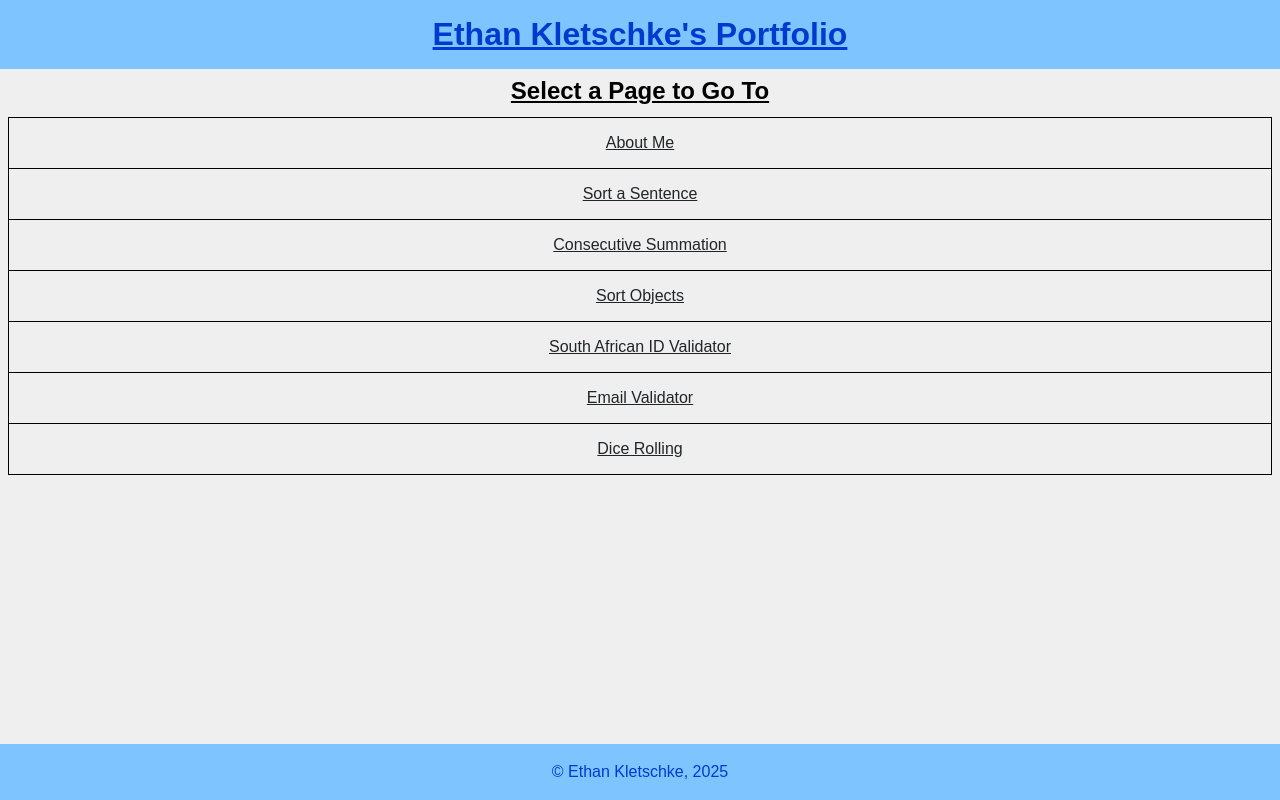
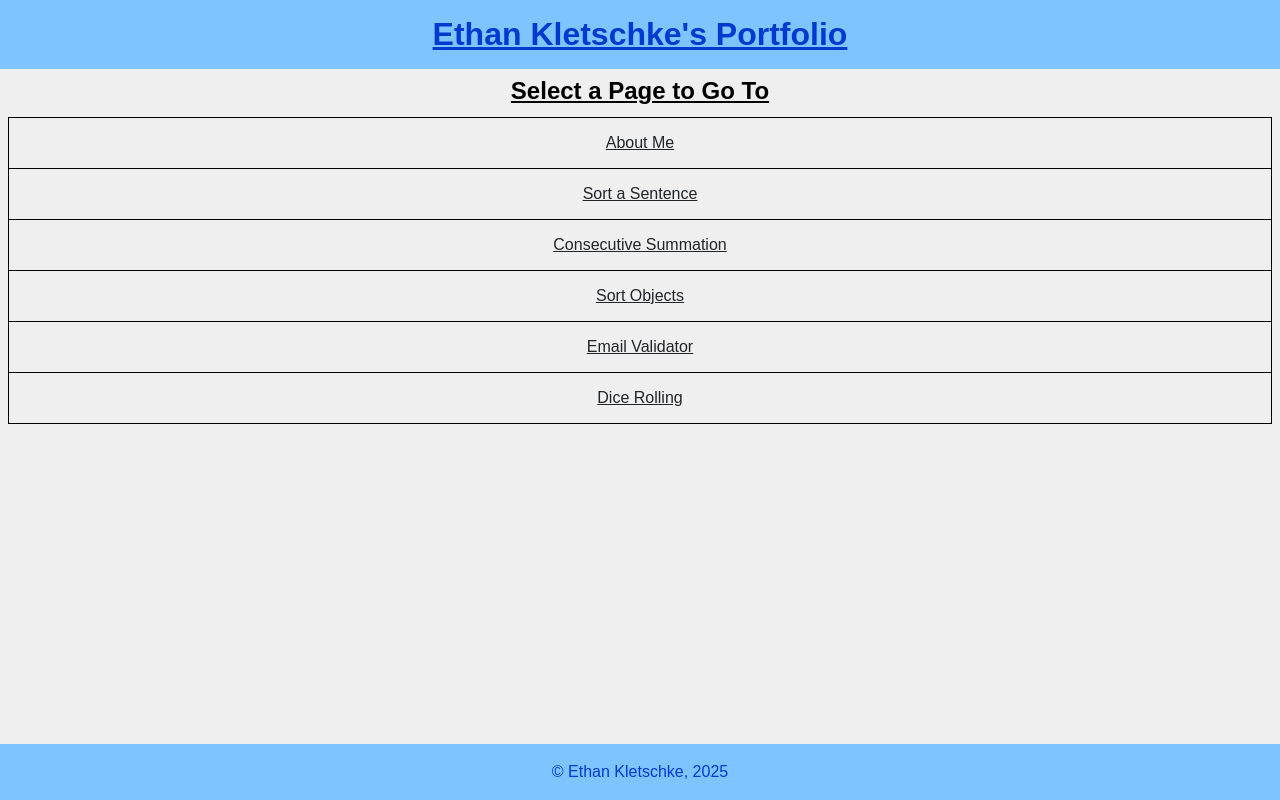
Before and after one commit to ethanKletschke/TSX-Portfolio-App, a React (Vite) app: page / in a window 1280 px wide. Built offline with nearby package versions, Linux system fonts and the light colour scheme.

Commit message:
Fix: Add cross-browser styling for Firefox

```diff
--- a/src/comps/SkillMeter/SkillMeter.module.css
+++ b/src/comps/SkillMeter/SkillMeter.module.css
@@ -29,10 +29,12 @@
   align-items: baseline;
 }
 
+.mtr,
 .mtr::-webkit-meter-bar,
 .mtr::-webkit-meter-optimum-value,
 .mtr::-webkit-meter-suboptimum-value,
-.mtr::-webkit-meter-even-less-good-value {
+.mtr::-webkit-meter-even-less-good-value,
+.mtr::-moz-meter-bar {
   border-radius: 0.4em;
 }
 
@@ -46,3 +48,8 @@
   background: none;
   background-color: var(--blue)
 }
+
+.mtr::-moz-meter-bar {
+  background: none;
+  background-color: var(--blue);
+}
--- a/src/pages/AboutMe/AboutMe.tsx
+++ b/src/pages/AboutMe/AboutMe.tsx
@@ -47,6 +47,7 @@ export default function AboutMe() {
             <SkillMeter lblText="HTML" value={70} htmlID="html" />
             <SkillMeter lblText="JavaScript" value={70} htmlID="js" />
             <SkillMeter lblText="CSS" value={60} htmlID="css" />
+            <SkillMeter lblText="React" value={55} htmlID="react" />
             <SkillMeter lblText="PostgreSQL" value={50} htmlID="pgsql" />
             <SkillMeter lblText="Java" value={45} htmlID="java" />
             <SkillMeter lblText="PHP" value={45} htmlID="php" />
--- a/src/pages/Home/Home.tsx
+++ b/src/pages/Home/Home.tsx
@@ -39,11 +39,6 @@ export default function Home() {
             </Link>
           </li>
           <li>
-            <Link to="/southAfricanID">
-              South African ID Validator
-            </Link>
-          </li>
-          <li>
             <Link to="/email">
               Email Validator
             </Link>
```
